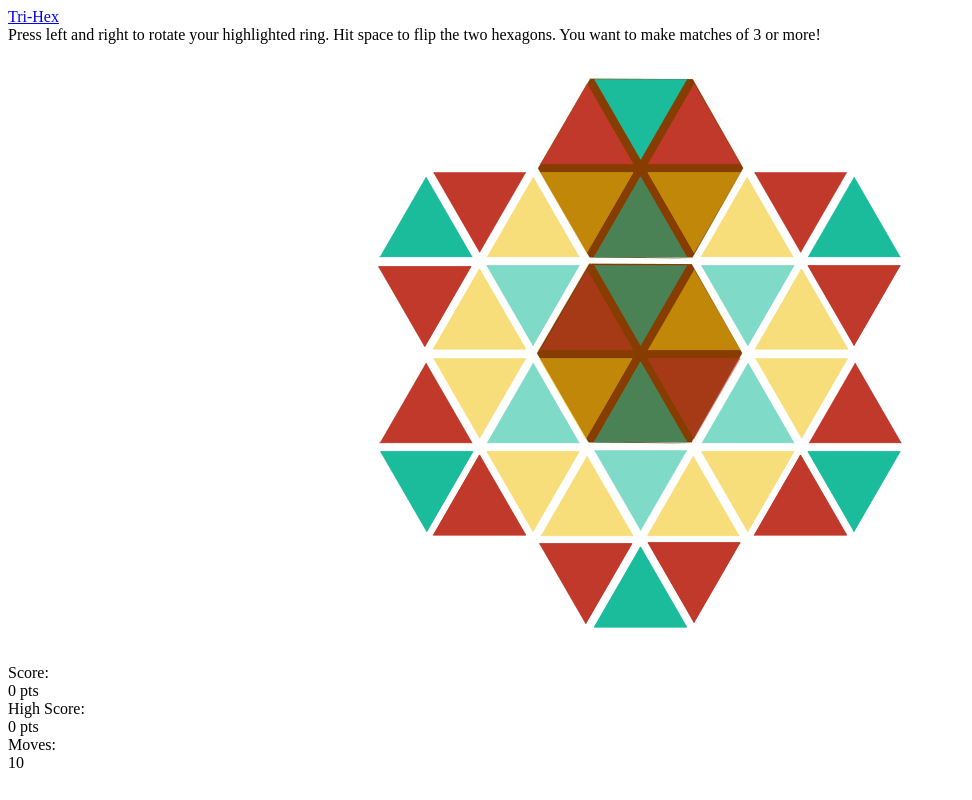
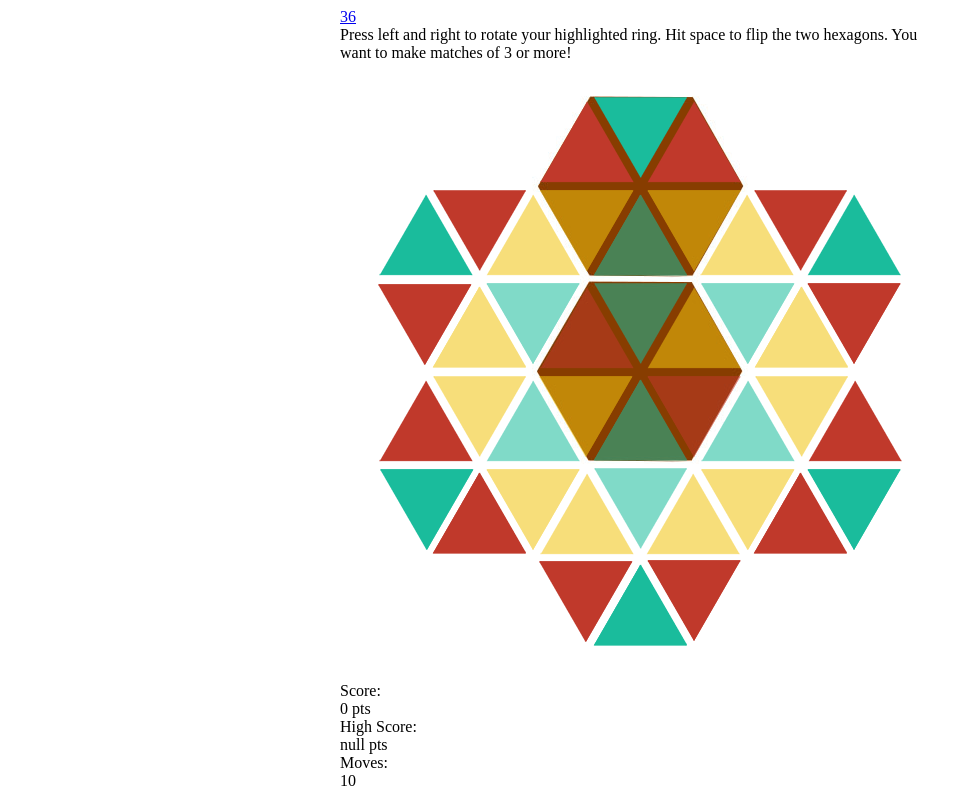
Before and after one commit to colortheskyjade/36, a plain HTML site: page index.html in a window 1280 px wide. Shown: the whole page, without its empty margins (0-972 px from the left). Drawn offline with nearby package versions, Linux system fonts and the light colour scheme.

Commit message:
name is officially 36, centered info

```diff
--- a/game.js
+++ b/game.js
@@ -87,6 +87,7 @@ function init() {
 
 	initScore();
 	initHS();
+	updateHS();
 	updateMoves();
 	initGrid();
 }
@@ -375,7 +376,7 @@ function recolor(triangles){
 				}
 			}
 
-			if(Math.random * 10 > 5){
+			if(Math.random() * 10 > 5){
 				index = Math.floor((index + Math.random() * 4) / 2);
 			}
 
--- a/index.html
+++ b/index.html
@@ -11,7 +11,7 @@
 <body>
   <div class="container">
     <div class="header">
-      <div class="title"><a href="/">Tri-Hex</a></div>
+      <div class="title"><a href="/">36</a></div>
       <div class="info" id="infotext">Press left and right to rotate your highlighted ring. Hit space to flip the two hexagons. You want to make matches of 3 or more!</div>
     </div>
 
--- a/style.css
+++ b/style.css
@@ -44,6 +44,13 @@
 
 body{
 }
+
+.container{
+	width:600px;
+	height:100%;
+	margin:0px auto;
+}
+
 .game{
 	height:600px;
 	width:600px;
```
